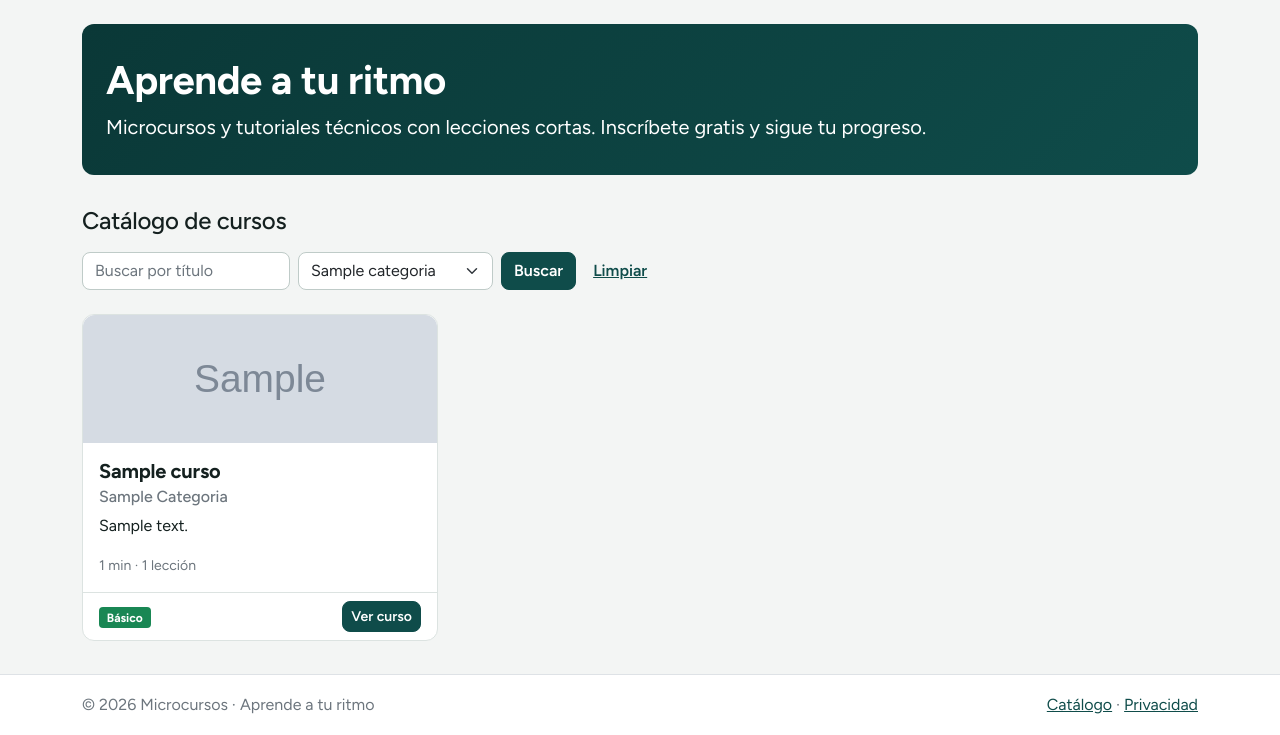
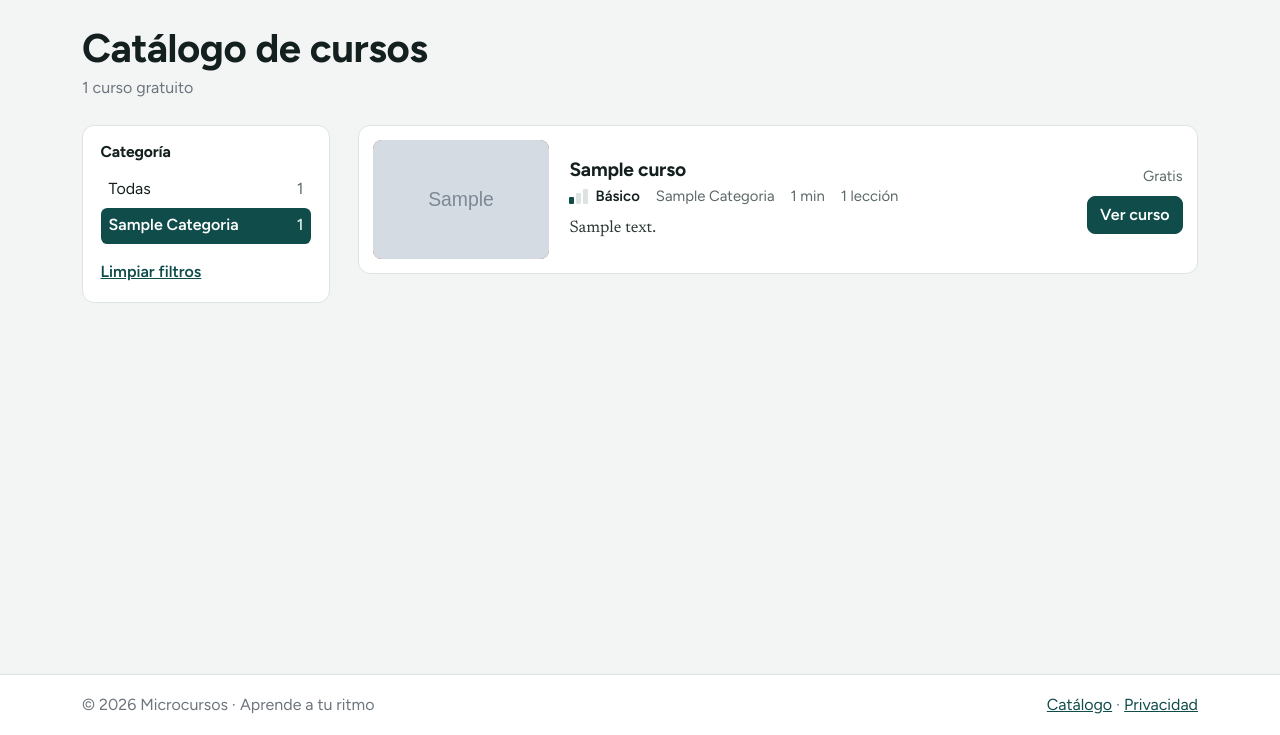
Before and after one commit to manusito12357/ProyectoWeb, an ASP.NET Core app: page /?categoriaId=1 in a window 1280 px wide. Shown: the part 65-800 px from the top of the page. Run offline with ASP.NET Core 8, Linux system fonts and the light colour scheme; tables that the repository leaves empty hold one stand-in row (values such as "Sample post"); grey boxes marked "Sample" are stand-in pictures; style sheets or scripts are compiled from the project's sources; some libraries are stand-ins or nearby versions.

Commit message:
Catalogo con filtros laterales y cursos en filas

```diff
--- a/proyectoweb/Controllers/CatalogoController.cs
+++ b/proyectoweb/Controllers/CatalogoController.cs
@@ -1,7 +1,6 @@
 using System.Security.Claims;
 using Microsoft.AspNetCore.Authorization;
 using Microsoft.AspNetCore.Mvc;
-using Microsoft.AspNetCore.Mvc.Rendering;
 using Microsoft.EntityFrameworkCore;
 using proyectoweb.Data;
 using proyectoweb.Models;
@@ -24,27 +23,30 @@ namespace proyectoweb.Controllers
         {
             buscar = buscar?.Trim();
 
-            var cursos = _context.Cursos.Include(c => c.Categoria).Where(c => c.Publicado);
+            var publicados = _context.Cursos.Where(c => c.Publicado);
+            if (!string.IsNullOrEmpty(buscar))
+            {
+                publicados = publicados.Where(c => EF.Functions.Collate(c.Titulo, "Latin1_General_CI_AI").Contains(buscar));
+            }
+
+            var porCategoria = await publicados
+                .GroupBy(c => c.CategoriaId)
+                .Select(g => new { CategoriaId = g.Key, Cantidad = g.Count() })
+                .ToDictionaryAsync(g => g.CategoriaId, g => g.Cantidad);
+            var categorias = (await _context.Categorias.OrderBy(c => c.Nombre).ToListAsync())
+                .Select(c => new CategoriaConteo { Id = c.Id, Nombre = c.Nombre, Cantidad = porCategoria.GetValueOrDefault(c.Id) })
+                .Where(c => c.Cantidad > 0 || c.Id == categoriaId)
+                .ToList();
+
+            IQueryable<Curso> cursos = publicados.Include(c => c.Categoria);
             if (categoriaId != null)
             {
                 cursos = cursos.Where(c => c.CategoriaId == categoriaId);
             }
-            if (!string.IsNullOrEmpty(buscar))
-            {
-                cursos = cursos.Where(c => EF.Functions.Collate(c.Titulo, "Latin1_General_CI_AI").Contains(buscar));
-            }
-
-            var categorias = await _context.Categorias.OrderBy(c => c.Nombre).ToListAsync();
-            ViewData["Categorias"] = new SelectList(categorias, "Id", "Nombre", categoriaId);
-            ViewData["Buscar"] = buscar;
-            ViewData["Filtrado"] = categoriaId != null || !string.IsNullOrEmpty(buscar);
 
             var total = await cursos.CountAsync();
             var totalPaginas = Math.Max(1, (int)Math.Ceiling(total / (double)CursosPorPagina));
             pagina = Math.Clamp(pagina, 1, totalPaginas);
-            ViewData["Pagina"] = pagina;
-            ViewData["TotalPaginas"] = totalPaginas;
-            ViewData["CategoriaId"] = categoriaId;
 
             var lista = await cursos
                 .OrderByDescending(c => c.FechaCreacion)
@@ -54,20 +56,44 @@ namespace proyectoweb.Controllers
                 .ToListAsync();
 
             var ids = lista.Select(c => c.Id).ToList();
-            ViewData["Lecciones"] = await _context.Lecciones
+            var lecciones = await _context.Lecciones
                 .Where(l => ids.Contains(l.CursoId))
                 .GroupBy(l => l.CursoId)
                 .Select(g => new { CursoId = g.Key, Cantidad = g.Count() })
                 .ToDictionaryAsync(g => g.CursoId, g => g.Cantidad);
 
             var userId = User.FindFirstValue(ClaimTypes.NameIdentifier);
-            ViewData["MisInscripciones"] = userId == null
-                ? new Dictionary<int, bool>()
-                : await _context.Inscripciones
+            var inscripciones = new Dictionary<int, bool>();
+            var completadas = new Dictionary<int, int>();
+            if (userId != null)
+            {
+                inscripciones = await _context.Inscripciones
                     .Where(i => i.UserId == userId && ids.Contains(i.CursoId))
                     .ToDictionaryAsync(i => i.CursoId, i => i.FechaFinalizacion != null);
+                completadas = await _context.LeccionesCompletadas
+                    .Where(lc => lc.UserId == userId && ids.Contains(lc.Leccion!.CursoId))
+                    .GroupBy(lc => lc.Leccion!.CursoId)
+                    .Select(g => new { CursoId = g.Key, Cantidad = g.Count() })
+                    .ToDictionaryAsync(g => g.CursoId, g => g.Cantidad);
+            }
 
-            return View(lista);
+            return View(new CatalogoViewModel
+            {
+                Cursos = lista.Select(c => new CursoCatalogo
+                {
+                    Curso = c,
+                    Lecciones = lecciones.GetValueOrDefault(c.Id),
+                    Completadas = completadas.GetValueOrDefault(c.Id),
+                    Inscrito = inscripciones.ContainsKey(c.Id),
+                    Terminado = inscripciones.GetValueOrDefault(c.Id)
+                }).ToList(),
+                Categorias = categorias,
+                CategoriaId = categoriaId,
+                Buscar = buscar,
+                Total = total,
+                Pagina = pagina,
+                TotalPaginas = totalPaginas
+            });
         }
 
         public async Task<IActionResult> Detalles(int? id)
--- a/proyectoweb/Views/Catalogo/Index.cshtml
+++ b/proyectoweb/Views/Catalogo/Index.cshtml
@@ -1,11 +1,7 @@
-@model IEnumerable<proyectoweb.Models.Curso>
+@model CatalogoViewModel
 
 @{
     ViewData["Title"] = "Catálogo de cursos";
-    var lecciones = (Dictionary<int, int>)ViewData["Lecciones"]!;
-    var misCursos = (Dictionary<int, bool>)ViewData["MisInscripciones"]!;
-    var pagina = (int)ViewData["Pagina"]!;
-    var totalPaginas = (int)ViewData["TotalPaginas"]!;
 
     string TextoLecciones(int cantidad) => cantidad switch
     {
@@ -15,88 +11,110 @@
     };
 }
 
-<section class="portada">
-    <h1>Aprende a tu ritmo</h1>
-    <p class="lead mb-0">Microcursos y tutoriales técnicos con lecciones cortas. Inscríbete gratis y sigue tu progreso.</p>
-</section>
+<div class="encabezado-pagina">
+    <h1>Catálogo de cursos</h1>
+    <p class="text-muted mb-0">
+        @(Model.Total == 1 ? "1 curso gratuito" : Model.Total + " cursos gratuitos")@(string.IsNullOrEmpty(Model.Buscar) ? "" : " para “" + Model.Buscar + "”")
+    </p>
+</div>
 
-<h2 class="h4 mb-3">Catálogo de cursos</h2>
-
-<form asp-action="Index" method="get" class="row g-2 mb-4">
-    <div class="col-12 col-md-auto">
-        <input type="search" name="buscar" value="@ViewData["Buscar"]" class="form-control" placeholder="Buscar por título" maxlength="150" />
-    </div>
-    <div class="col-12 col-md-auto">
-        <select name="categoriaId" class="form-select" asp-items="ViewBag.Categorias">
-            <option value="">Todas las categorías</option>
-        </select>
-    </div>
-    <div class="col-auto">
-        <button type="submit" class="btn btn-primary">Buscar</button>
-        @if (ViewData["Filtrado"] is true)
+<div class="catalogo">
+    <aside class="lateral" aria-label="Filtros">
+        <div class="grupo">
+            <h2>Categoría</h2>
+            <a class="opcion-filtro @(Model.CategoriaId == null ? "activa" : "")" asp-action="Index" asp-route-buscar="@Model.Buscar">
+                Todas <span class="cantidad">@Model.Categorias.Sum(c => c.Cantidad)</span>
+            </a>
+            @foreach (var categoria in Model.Categorias)
             {
-            <a asp-action="Index" class="btn btn-link">Limpiar</a>
+                <a class="opcion-filtro @(Model.CategoriaId == categoria.Id ? "activa" : "")" asp-action="Index" asp-route-categoriaId="@categoria.Id" asp-route-buscar="@Model.Buscar">
+                    <span class="text-capitalize">@categoria.Nombre</span> <span class="cantidad">@categoria.Cantidad</span>
+                </a>
             }
         </div>
-</form>
+        @if (Model.Filtrado)
+        {
+            <a class="limpiar-filtros" asp-action="Index">Limpiar filtros</a>
+        }
+    </aside>
 
-@if (!Model.Any())
+    <section>
+        @if (!Model.Cursos.Any())
         {
-    <p>@(ViewData["Filtrado"] is true ? "No se encontraron cursos con esos criterios." : "No hay cursos publicados por ahora.")</p>
+            <p>@(Model.Filtrado ? "No encontramos cursos con esos criterios." : "Todavía no hay cursos publicados.")</p>
+            @if (Model.Filtrado)
+            {
+                <a asp-action="Index" class="btn btn-outline-secondary">Ver todos los cursos</a>
+            }
         }
         else
         {
-    <div class="row row-cols-1 row-cols-md-3 g-4">
-        @foreach (var curso in Model)
+            <div class="lista-cursos">
+                @foreach (var fila in Model.Cursos)
                 {
-            <div class="col">
-                <div class="card h-100">
+                    var curso = fila.Curso;
+                    <article class="fila-curso">
+                        <div class="imagen-curso color-@(curso.Id % 5)">
+                            <span>@fila.Iniciales</span>
                             @if (!string.IsNullOrEmpty(curso.ImagenUrl))
                             {
-                        <img src="@curso.ImagenUrl" class="card-img-top card-portada" alt="@curso.Titulo" />
+                                <img src="@curso.ImagenUrl" alt="" loading="lazy" onerror="this.remove()" />
+                            }
+                        </div>
+                        <div>
+                            <h2 class="titulo-curso"><a asp-action="Detalles" asp-route-id="@curso.Id">@curso.Titulo</a></h2>
+                            <div class="datos-curso">
+                                <partial name="_MedidorNivel" model="curso.Nivel" />
+                                <span class="text-capitalize">@curso.Categoria?.Nombre</span>
+                                <span>@curso.DuracionMinutos min</span>
+                                <span>@TextoLecciones(fila.Lecciones)</span>
+                            </div>
+                            <p class="descripcion-curso">@curso.Descripcion</p>
+                        </div>
+                        <div class="lado-curso">
+                            @if (fila.Terminado)
+                            {
+                                <span class="estado-curso terminado">Terminado</span>
+                                <a asp-controller="MisCursos" asp-action="Curso" asp-route-id="@curso.Id" class="btn btn-outline-secondary">Repasar</a>
+                            }
+                            else if (fila.Inscrito)
+                            {
+                                <span class="estado-curso">@(fila.Lecciones == 0 ? "Inscrito" : "En curso, " + fila.Porcentaje + "%")</span>
+                                @if (fila.Lecciones > 0)
+                                {
+                                    <div class="progress"><div class="progress-bar" style="width: @(fila.Porcentaje)%"></div></div>
+                                }
+                                <a asp-controller="MisCursos" asp-action="Curso" asp-route-id="@curso.Id" class="btn btn-destacado">Continuar</a>
                             }
                             else
                             {
-                        <div class="card-portada card-portada-inicial">@curso.Titulo.Substring(0, 1).ToUpper()</div>
-                    }
-                    <div class="card-body">
-                        <h5 class="card-title">@curso.Titulo</h5>
-                        <h6 class="card-subtitle mb-2 text-muted text-capitalize">@curso.Categoria?.Nombre</h6>
-                        <p class="card-text">@(curso.Descripcion.Length > 140 ? curso.Descripcion[..140] + "..." : curso.Descripcion)</p>
-                        <p class="small text-muted mb-0">@curso.DuracionMinutos min &middot; @TextoLecciones(lecciones.GetValueOrDefault(curso.Id))</p>
-                    </div>
-                    <div class="card-footer d-flex justify-content-between align-items-center">
-                        <div>
-                            <partial name="_EtiquetaNivel" model="curso.Nivel" />
-                            @if (misCursos.TryGetValue(curso.Id, out var terminado))
-                            {
-                                <span class="badge @(terminado ? "bg-dark" : "bg-primary") ms-1">@(terminado ? "Terminado" : "Inscrito")</span>
+                                <span class="estado-curso">Gratis</span>
+                                <a asp-action="Detalles" asp-route-id="@curso.Id" class="btn btn-primary">Ver curso</a>
                             }
                         </div>
-                        <a asp-action="Detalles" asp-route-id="@curso.Id" class="btn btn-sm btn-primary">Ver curso</a>
-                    </div>
-                </div>
-            </div>
+                    </article>
                 }
             </div>
 
-    @if (totalPaginas > 1)
+            @if (Model.TotalPaginas > 1)
             {
                 <nav class="mt-4" aria-label="Páginas del catálogo">
                     <ul class="pagination justify-content-center">
-                <li class="page-item @(pagina == 1 ? "disabled" : "")">
-                    <a class="page-link" asp-action="Index" asp-route-pagina="@(pagina - 1)" asp-route-buscar="@ViewData["Buscar"]" asp-route-categoriaId="@ViewData["CategoriaId"]">Anterior</a>
+                        <li class="page-item @(Model.Pagina == 1 ? "disabled" : "")">
+                            <a class="page-link" asp-action="Index" asp-route-pagina="@(Model.Pagina - 1)" asp-route-buscar="@Model.Buscar" asp-route-categoriaId="@Model.CategoriaId">Anterior</a>
                         </li>
-                @for (var i = 1; i <= totalPaginas; i++)
+                        @for (var i = 1; i <= Model.TotalPaginas; i++)
                         {
-                    <li class="page-item @(i == pagina ? "active" : "")">
-                        <a class="page-link" asp-action="Index" asp-route-pagina="@i" asp-route-buscar="@ViewData["Buscar"]" asp-route-categoriaId="@ViewData["CategoriaId"]">@i</a>
+                            <li class="page-item @(i == Model.Pagina ? "active" : "")">
+                                <a class="page-link" asp-action="Index" asp-route-pagina="@i" asp-route-buscar="@Model.Buscar" asp-route-categoriaId="@Model.CategoriaId">@i</a>
                             </li>
                         }
-                <li class="page-item @(pagina == totalPaginas ? "disabled" : "")">
-                    <a class="page-link" asp-action="Index" asp-route-pagina="@(pagina + 1)" asp-route-buscar="@ViewData["Buscar"]" asp-route-categoriaId="@ViewData["CategoriaId"]">Siguiente</a>
+                        <li class="page-item @(Model.Pagina == Model.TotalPaginas ? "disabled" : "")">
+                            <a class="page-link" asp-action="Index" asp-route-pagina="@(Model.Pagina + 1)" asp-route-buscar="@Model.Buscar" asp-route-categoriaId="@Model.CategoriaId">Siguiente</a>
                         </li>
                     </ul>
                 </nav>
             }
         }
+    </section>
+</div>
--- /dev/null
+++ b/proyectoweb/Views/Shared/_MedidorNivel.cshtml
@@ -0,0 +1,5 @@
+@model NivelCurso
+
+<span class="nivel">
+    <span class="medidor medidor-@((int)Model)"><b></b><b></b><b></b></span>@Html.DisplayFor(m => m)
+</span>
--- a/proyectoweb/wwwroot/css/site.css
+++ b/proyectoweb/wwwroot/css/site.css
@@ -225,34 +225,6 @@ a:focus-visible,
 
 /* Componentes del sitio */
 
-.portada {
-  margin-bottom: 2rem;
-  padding: 2rem 1.5rem;
-  border-radius: 0.75rem;
-  color: #fff;
-  background: linear-gradient(135deg, var(--pino-oscuro), var(--pino));
-}
-
-.portada h1 {
-  margin-bottom: 0.5rem;
-}
-
-.card-portada {
-  height: 8rem;
-  object-fit: cover;
-  border-radius: 0.75rem 0.75rem 0 0;
-}
-
-.card-portada-inicial {
-  display: flex;
-  align-items: center;
-  justify-content: center;
-  color: #fff;
-  font-size: 3rem;
-  font-weight: 700;
-  background: linear-gradient(135deg, var(--pino), #3f7f78);
-}
-
 .tarjeta-acceso {
   max-width: 28rem;
   margin: 2rem auto;
@@ -302,6 +274,237 @@ a:focus-visible,
   border-radius: 0.5rem;
   background-color: #f1f5f4;
   overflow-x: auto;
+}
+
+/* Catálogo */
+
+.encabezado-pagina {
+  margin-bottom: 1.5rem;
+}
+
+.encabezado-pagina h1 {
+  margin-bottom: 0.25rem;
+}
+
+.catalogo {
+  display: grid;
+  grid-template-columns: 15.5rem 1fr;
+  gap: 1.75rem;
+  align-items: start;
+}
+
+.lateral {
+  position: sticky;
+  top: 1rem;
+  padding: 1.1rem;
+  border: 1px solid var(--borde);
+  border-radius: 0.75rem;
+  background-color: #fff;
+}
+
+.lateral h2 {
+  margin-bottom: 0.6rem;
+  font-size: 0.98rem;
+}
+
+.grupo + .limpiar-filtros {
+  margin-top: 1rem;
+}
+
+.opcion-filtro {
+  display: flex;
+  justify-content: space-between;
+  gap: 0.5rem;
+  padding: 0.35rem 0.5rem;
+  border-radius: 0.4rem;
+  color: var(--texto);
+  text-decoration: none;
+}
+
+.opcion-filtro:hover {
+  background-color: var(--menta);
+  color: var(--texto);
+}
+
+.opcion-filtro.activa {
+  background-color: var(--pino);
+  color: #fff;
+  font-weight: 600;
+}
+
+.opcion-filtro .cantidad {
+  color: var(--muted);
+}
+
+.opcion-filtro.activa .cantidad {
+  color: #cfe3df;
+}
+
+.limpiar-filtros {
+  display: block;
+  font-weight: 600;
+  text-decoration: underline;
+}
+
+.lista-cursos {
+  display: flex;
+  flex-direction: column;
+  gap: 0.9rem;
+}
+
+.fila-curso {
+  display: grid;
+  grid-template-columns: 11rem 1fr auto;
+  gap: 1.25rem;
+  align-items: center;
+  padding: 0.9rem;
+  border: 1px solid var(--borde);
+  border-radius: 0.75rem;
+  background-color: #fff;
+}
+
+.imagen-curso {
+  position: relative;
+  display: grid;
+  place-items: center;
+  height: 7.4rem;
+  overflow: hidden;
+  border-radius: 0.55rem;
+  color: #fff;
+  font-size: 2.2rem;
+  font-weight: 700;
+  letter-spacing: -0.02em;
+}
+
+.imagen-curso img {
+  position: absolute;
+  inset: 0;
+  width: 100%;
+  height: 100%;
+  object-fit: cover;
+}
+
+.color-0 { background-color: #0f4c4a; }
+.color-1 { background-color: #b4531a; }
+.color-2 { background-color: #35508f; }
+.color-3 { background-color: #6a3d7c; }
+.color-4 { background-color: #3c6b3a; }
+
+.titulo-curso {
+  margin-bottom: 0.25rem;
+  font-size: 1.2rem;
+}
+
+.titulo-curso a {
+  color: var(--texto);
+  text-decoration: none;
+}
+
+.titulo-curso a:hover {
+  color: var(--pino);
+  text-decoration: underline;
+}
+
+.datos-curso {
+  display: flex;
+  flex-wrap: wrap;
+  align-items: center;
+  gap: 0.25rem 1rem;
+  margin-bottom: 0.5rem;
+  color: var(--muted);
+  font-size: 0.93rem;
+}
+
+.nivel {
+  display: inline-flex;
+  align-items: center;
+  gap: 0.45rem;
+  color: var(--texto);
+  font-weight: 600;
+}
+
+.medidor {
+  display: inline-flex;
+  align-items: flex-end;
+  gap: 2px;
+}
+
+.medidor b {
+  width: 5px;
+  border-radius: 1px;
+  background-color: var(--borde);
+}
+
+.medidor b:nth-child(1) { height: 7px; }
+.medidor b:nth-child(2) { height: 11px; }
+.medidor b:nth-child(3) { height: 15px; }
+
+.medidor-1 b:nth-child(-n+1),
+.medidor-2 b:nth-child(-n+2),
+.medidor-3 b:nth-child(-n+3) {
+  background-color: var(--pino);
+}
+
+.descripcion-curso {
+  display: -webkit-box;
+  max-width: 70ch;
+  margin: 0;
+  overflow: hidden;
+  color: #2b3836;
+  font-family: "Newsreader", Georgia, serif;
+  font-size: 1.04rem;
+  line-height: 1.5;
+  -webkit-line-clamp: 2;
+  -webkit-box-orient: vertical;
+}
+
+.lado-curso {
+  display: flex;
+  flex-direction: column;
+  align-items: flex-end;
+  gap: 0.5rem;
+  min-width: 9.5rem;
+  text-align: right;
+}
+
+.estado-curso {
+  color: var(--muted);
+  font-size: 0.92rem;
+}
+
+.estado-curso.terminado {
+  color: #1f6b3a;
+  font-weight: 600;
+}
+
+.lado-curso .progress {
+  width: 8.75rem;
+  height: 6px;
+}
+
+@media (max-width: 991px) {
+  .catalogo {
+    grid-template-columns: 1fr;
+  }
+
+  .lateral {
+    position: static;
+  }
+}
+
+@media (max-width: 640px) {
+  .fila-curso {
+    grid-template-columns: 1fr;
+  }
+
+  .imagen-curso {
+    height: 5.6rem;
+  }
+
+  .lado-curso {
+    align-items: flex-start;
+    text-align: left;
+  }
 }
 
 /* Pie de página */
```
Also changed, not shown: proyectoweb/Models/CatalogoViewModel.cs (added, +48 -0 lines). Lines whose indentation alone changed are shown as unchanged.
